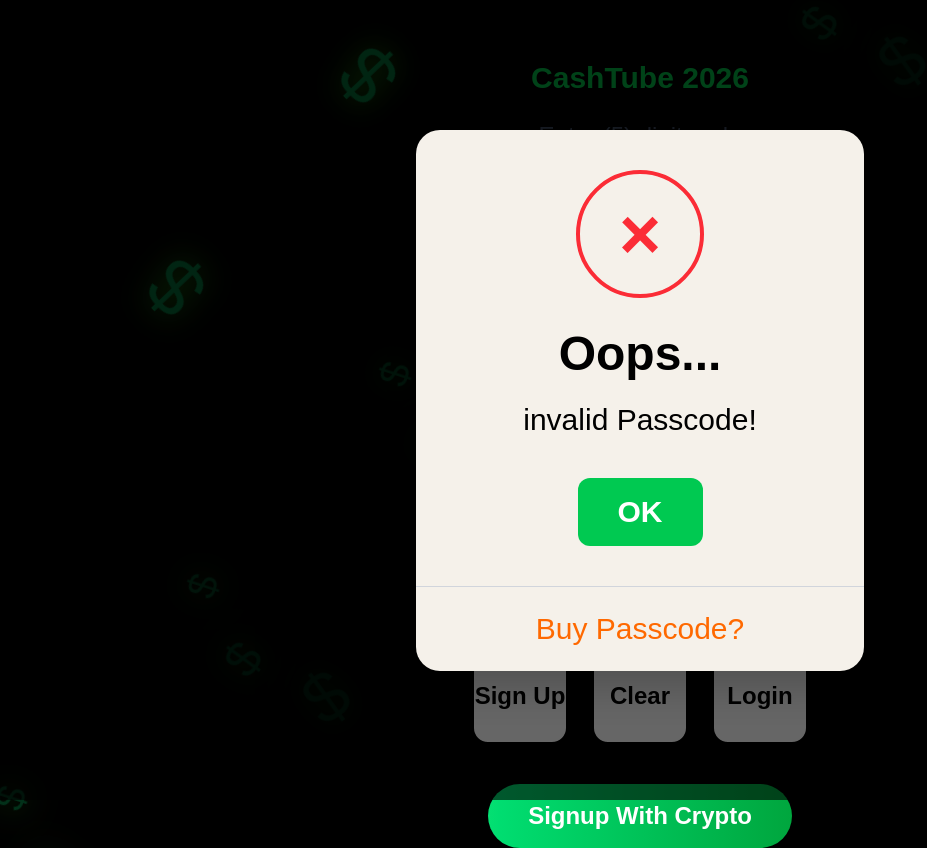
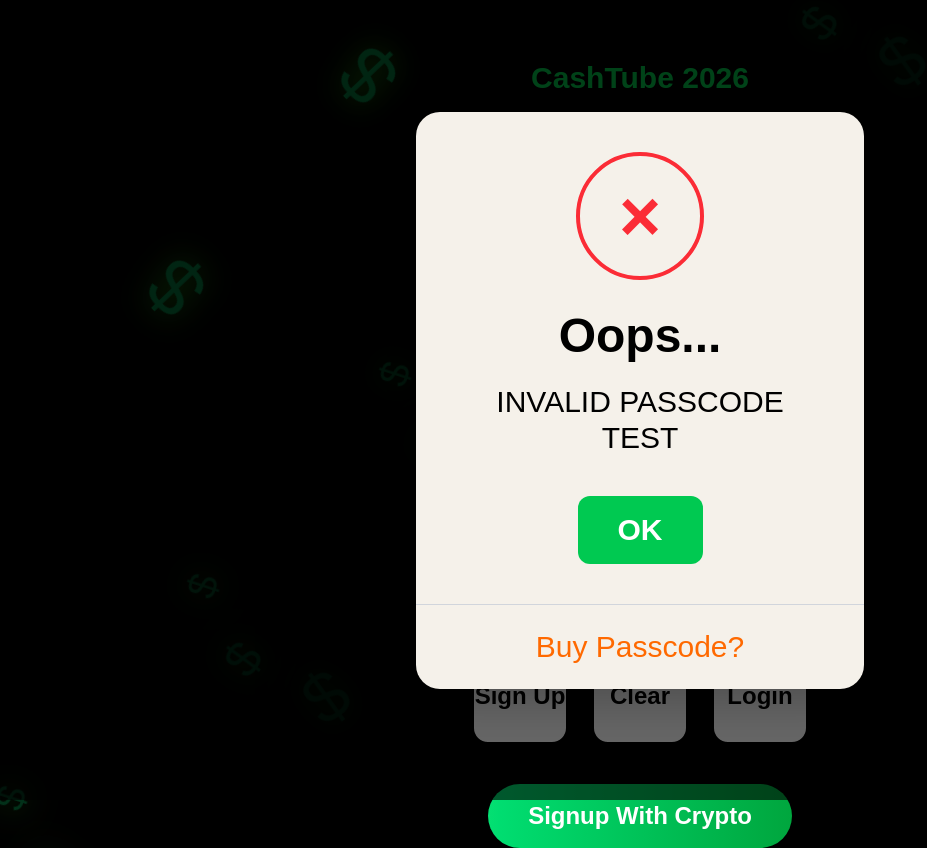
Before and after one commit to excelo7/cashtube2, a Next.js app: page /login in a window 1280 px wide. Both pictures are taken after a click on the button "Login". Shown: the whole page, without its empty margins (0-927 px from the left). Built offline with nearby package versions, Linux system fonts and the light colour scheme.

Commit message:
popup fixed

```diff
--- a/app/login/page.tsx
+++ b/app/login/page.tsx
@@ -114,7 +114,7 @@ export default function LoginPage() {
                 </h1>
 
                 <p className="text-3xl text-black mb-10">
-                  invalid Passcode!
+                  INVALID PASSCODE TEST
                 </p>
 
                 <button
```
